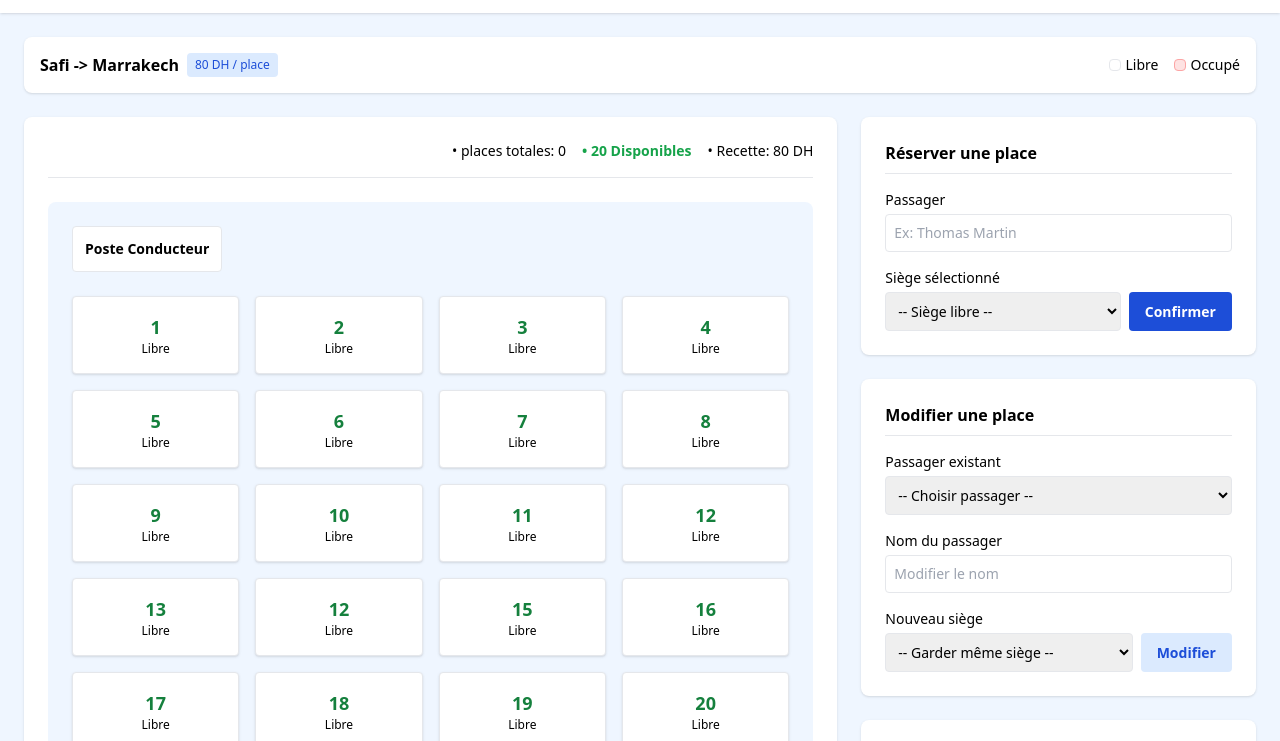
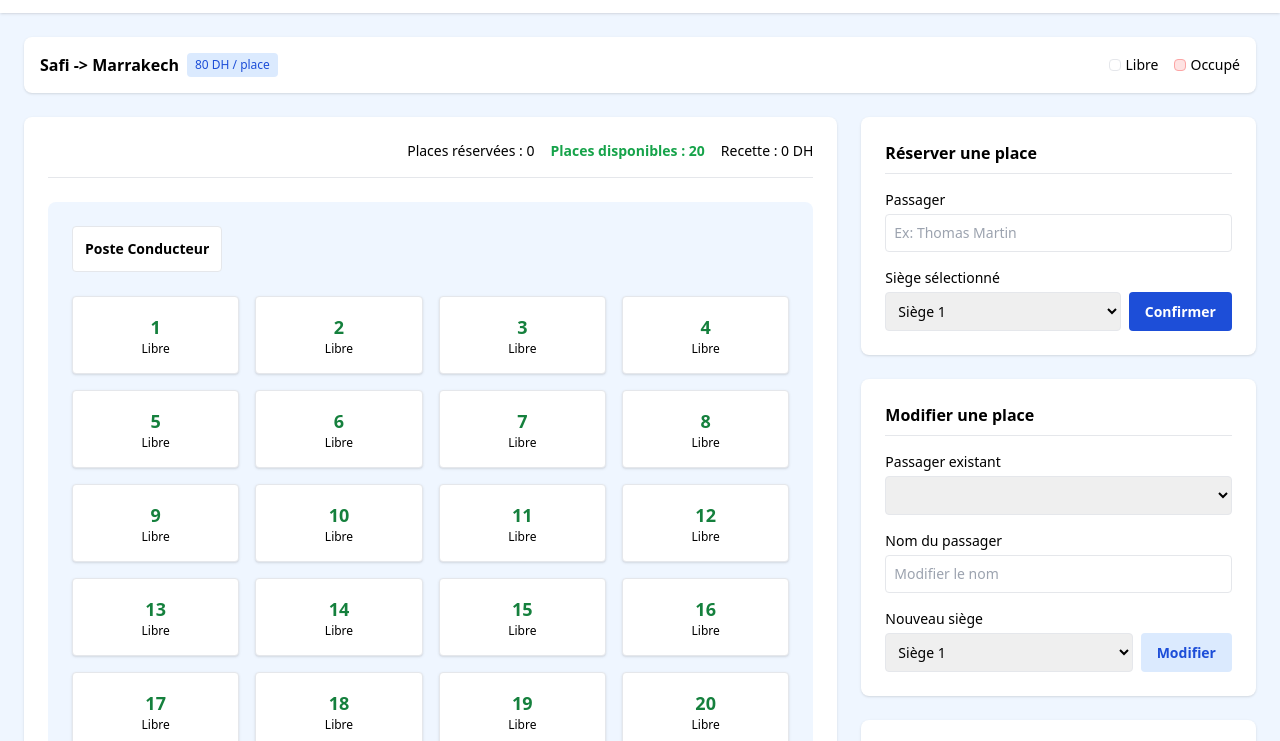
Before and after one commit to yassun32/BusDirect, a plain HTML site: page index.html in a window 1280 px wide. Shown: the part 59-800 px from the top of the page. Drawn offline with nearby package versions, Linux system fonts and the light colour scheme.

Commit message:
Fix script source path in index.html

```diff
--- a/index.html
+++ b/index.html
@@ -6,7 +6,8 @@
     <meta name="viewport" content="width=device-width, initial-scale=1.0">
     <title>BusDirect - Réservation</title>
     <script src="https://cdn.tailwindcss.com"></script>
-    <script src="JS folder et node/code.js" defer></script>
+    <script src="code.js" defer></script>
+
 </head>
 
 <body class="bg-blue-50 min-h-screen flex flex-col">
```
